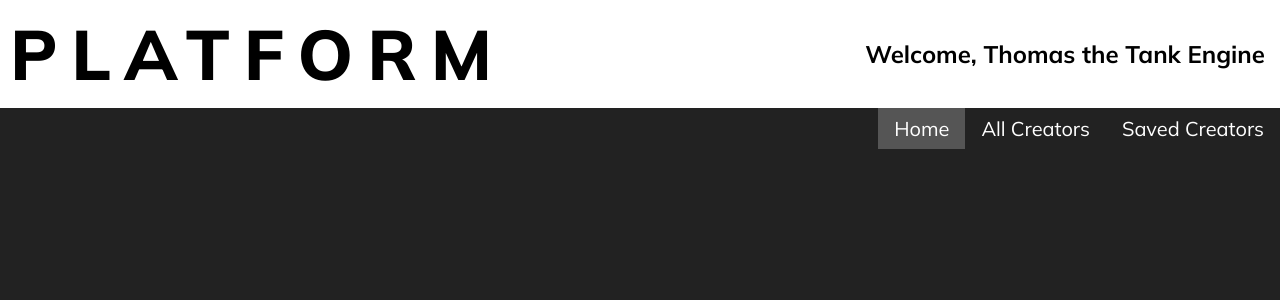
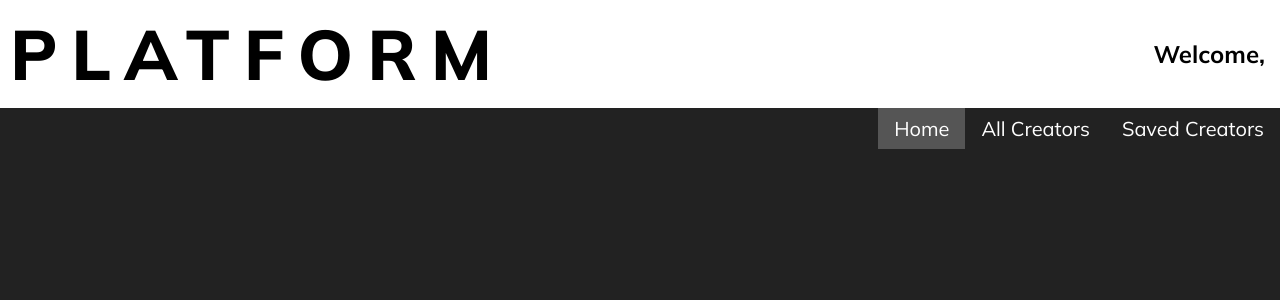
Before and after one commit to 2310-social-media-aggregator/frontend, a React (Create React App) app: page /details/1 in a window 1280 px wide. Shown: the top 300 px of the page. Built offline with nearby package versions, Linux system fonts and the light colour scheme; no server answers.

Commit message:
Feat: replace mock data with API calls (CORS error fixed)

```diff
--- a/src/Components/App/App.tsx
+++ b/src/Components/App/App.tsx
@@ -7,26 +7,24 @@ import Details from '../Details/Details';
 import NotFound from '../NotFound/NotFound';
 import Header from '../Header/Header';
 import { Creator, User } from '../../types';
-// import { getUserInfo, getCreators } from '../../apiCalls';
-import mockUser from '../../mock-data-user-info';
-import mockCreators from '../../mock-data-creators';
+import { getUserInfo, getCreators } from '../../apiCalls';
 
 function App() {
-  const [user, setUser] = useState<User | null>(mockUser.data.attributes)
+  const [user, setUser] = useState<User | null>(null)
   const [savedCreators, setSavedCreators] = useState<[] >([]);
-  const [allCreators, setAllCreators] = useState<Creator[] | null>(mockCreators.data.attributes.creators);
+  const [allCreators, setAllCreators] = useState<Creator[] | null>(null);
   const [displayedCreators, setDisplayedCreators] = useState<Creator[] | null>(null);
   const [activeTab, setActiveTab] = useState<'saved' | 'all' | 'home'>('home');
 
-  // useEffect(() => {
-  //   getCreators()
-  //     .then(data => setAllCreators(data.data.attributes.creators))
-  //   getUserInfo()
-  //     .then(data => {
-  //       setUser(data.data.attributes)
-  //       setSavedCreators(data.data.attributes.follows)
-  //     })
-  // }, []);
+  useEffect(() => {
+    getCreators()
+      .then(data => setAllCreators(data.data.attributes.creators))
+    getUserInfo()
+      .then(data => {
+        setUser(data.data.attributes)
+        setSavedCreators(data.data.attributes.follows)
+      })
+  }, []);
 
   const handlePageSwitch = (tab: string) => {
     if (tab === 'all') {
--- a/src/Components/Details/Details.tsx
+++ b/src/Components/Details/Details.tsx
@@ -1,4 +1,4 @@
-// import './Details.css'
+import './Details.css'
 // import Youtube from '../Youtube/Youtube';
 // import Twitch from '../Twitch/Twitch';
 // import { useEffect, useState } from 'react';
--- a/src/mock-data-creators.tsx
+++ /dev/null
@@ -1,56 +0,0 @@
-const mockCreators = {
-  "data": {
-    "id": null,
-    "type": "creator_index",
-    "attributes": {
-      "creators": [
-        {
-          "name": "Aztecross",
-          "id": 1
-        },
-        {
-          "name": "ZFG",
-          "id": 2
-        },
-        {
-          "name": "Northernlion",
-          "id": 3
-        },
-        {
-          "name": "Bobbeigh",
-          "id": 4
-        },
-        {
-          "name": "Bawkbasoup",
-          "id": 5
-        },
-        {
-          "name": "MickyD",
-          "id": 6
-        },
-        {
-          "name": "JupiterClimb",
-          "id": 7
-        },
-        {
-          "name": "gymnast86",
-          "id": 8
-        },
-        {
-          "name": "CovertMuffin",
-          "id": 9
-        },
-        {
-          "name": "Joseph Anderson",
-          "id": 10
-        },
-        {
-          "name": "Rebelzize",
-          "id": 11
-        }
-      ]
-    }
-  }
-}
-
-export default mockCreators;
--- a/src/mock-data-user-info.tsx
+++ /dev/null
@@ -1,12 +0,0 @@
-const mockUser = {
-  "data": {
-    "id": "1",
-    "type": "user",
-    "attributes": {
-      "name": "Thomas the Tank Engine",
-      "follows": []
-    }
-  }
-}
-
-export default mockUser;
```
